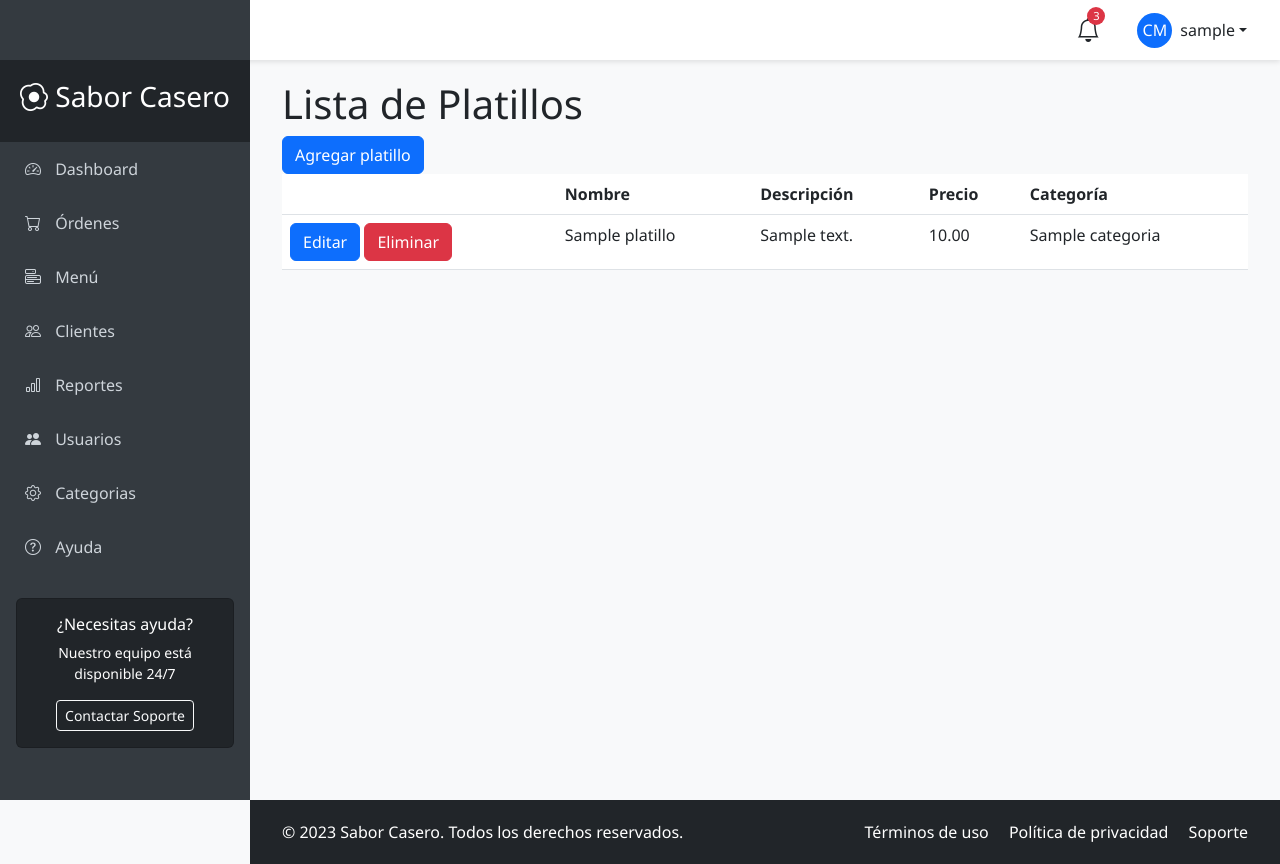
After one commit to alvariux/restaurante, a Django app: page /platillos/platillos/ in a window 1280 px wide. The commit adds this page. Run offline with Django 5.2, Linux system fonts and the light colour scheme; a user stored in the database is signed in; tables that the repository leaves empty hold one stand-in row (values such as "Sample post").

Commit message:
se agrego lista de platillos

```diff
--- a/apps/platillos/models.py
+++ b/apps/platillos/models.py
@@ -5,3 +5,12 @@ class Categoria(models.Model):
 
     def __str__(self):
         return self.nombre
+
+class Platillo(models.Model):
+    nombre = models.CharField(max_length=200)
+    descripcion = models.TextField()
+    precio = models.DecimalField(max_digits=10, decimal_places=2)
+    categoria = models.ForeignKey(Categoria, on_delete=models.CASCADE, related_name='platillos')
+
+    def __str__(self):
+        return self.nombre
--- a/apps/platillos/urls.py
+++ b/apps/platillos/urls.py
@@ -8,4 +8,6 @@ urlpatterns = [
     path('categorias/add/', views.CategoriaCreateView.as_view(), name='categoria_create'),
     path('categorias/<int:pk>/edit/', views.CategoriaUpdateView.as_view(), name='categoria_edit'),
     path('categorias/<int:pk>/delete/', views.CategoriaDeleteView.as_view(), name='categoria_delete'),
+    path('platillos/', views.PlatilloListView.as_view(), name='platillos_list'),
+    path('platillos/add/', views.PlatilloCreateView.as_view(), name='platillos_create'),
 ]
--- a/apps/platillos/views.py
+++ b/apps/platillos/views.py
@@ -2,8 +2,8 @@ from django.shortcuts import render
 from django.views.generic import ListView
 from django.views.generic.edit import CreateView, UpdateView, DeleteView
 from django.contrib.auth.mixins import LoginRequiredMixin
-from .models import Categoria
-from .forms import CategoriaForm
+from .models import Categoria, Platillo
+from .forms import CategoriaForm, PlatilloForm
 
 class CategoriaListView(LoginRequiredMixin, ListView):
     model = Categoria
@@ -26,3 +26,21 @@ class CategoriaDeleteView(LoginRequiredMixin, DeleteView):
     model = Categoria
     template_name = 'categorias/categoria_confirm_delete.html'
     success_url = '/platillos/categorias/'
+
+
+class PlatilloListView(LoginRequiredMixin, ListView):
+    model = Platillo
+    template_name = 'platillos/platillos_list.html'
+    context_object_name = 'platillos'
+
+class CategoriaCreateView(LoginRequiredMixin, CreateView):
+    model = Categoria
+    form_class = CategoriaForm
+    template_name = 'categorias/categoria_form.html'
+    success_url = '/platillos/categorias/'
+
+class PlatilloCreateView(LoginRequiredMixin, CreateView):
+    model = Platillo
+    form_class = PlatilloForm
+    template_name = 'platillos/platillos_form.html'
+    success_url = '/platillos/platillos/'
--- a/templates/categorias/categoria_list.html
+++ b/templates/categorias/categoria_list.html
@@ -8,6 +8,7 @@
 <table class="table">
     <thead>
         <tr>
+            <th></th>
             <th>Nombre</th>
         </tr>
     </thead>
--- a/templates/main/base_user.html
+++ b/templates/main/base_user.html
@@ -201,7 +201,7 @@
                 <a href="#"><i class="bi bi-cart"></i> Órdenes</a>
             </li>
             <li>
-                <a href="#"><i class="bi bi-menu-button"></i> Menú</a>
+                <a href="{% url 'platillos:platillos_list' %}"><i class="bi bi-menu-button"></i> Menú</a>
             </li>
             <li>
                 <a href="#"><i class="bi bi-people"></i> Clientes</a>
--- /dev/null
+++ b/templates/platillos/platillos_list.html
@@ -0,0 +1,34 @@
+{% extends 'main/base_user.html' %}
+
+{% block content %}
+<h1>Lista de Platillos</h1>
+
+<a class="btn btn-primary" href="{% url 'platillos:platillos_create' %}">Agregar platillo</a>
+
+<table class="table">
+    <thead>
+        <tr>
+            <th></th>
+            <th>Nombre</th>
+            <th>Descripción</th>
+            <th>Precio</th>
+            <th>Categoría</th>
+        </tr>
+    </thead>
+    <tbody>
+        {% for platillo in platillos %}
+        <tr>
+            <td>
+                <a class="btn btn-primary" href="">Editar</a>
+                <a class="btn btn-danger" href="">Eliminar</a>
+            </td>
+            <td>{{platillo.nombre}}</td>
+            <td>{{platillo.descripcion}}</td>
+            <td>{{platillo.precio}}</td>
+            <td>{{platillo.categoria.nombre}}</td>
+        </tr>
+        {% endfor %}
+    </tbody>
+</table>
+
+{% endblock %}
```
Also changed, not shown: apps/platillos/forms.py (+12 -1 lines), templates/platillos/platillos_form.html (added, +11 -0 lines), apps/platillos/migrations/0002_platillo.py (added).
